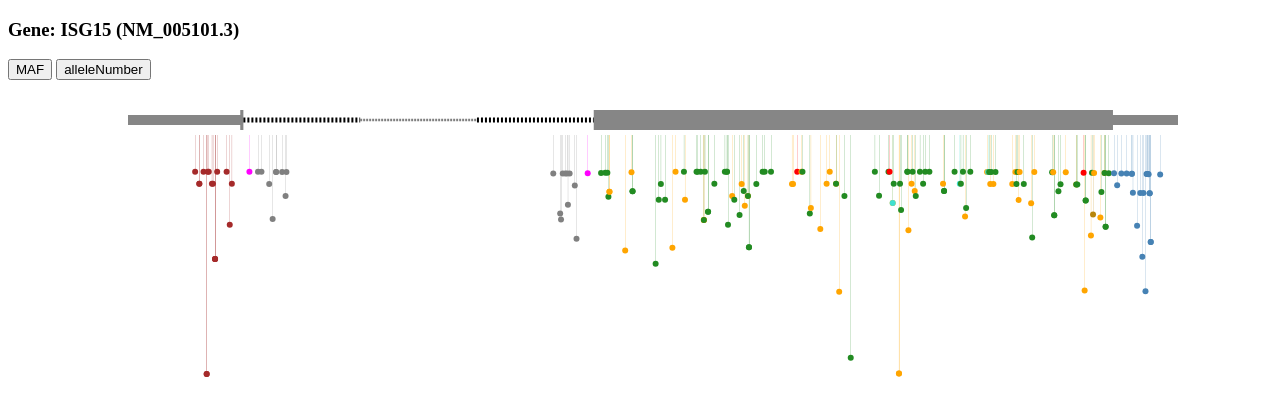
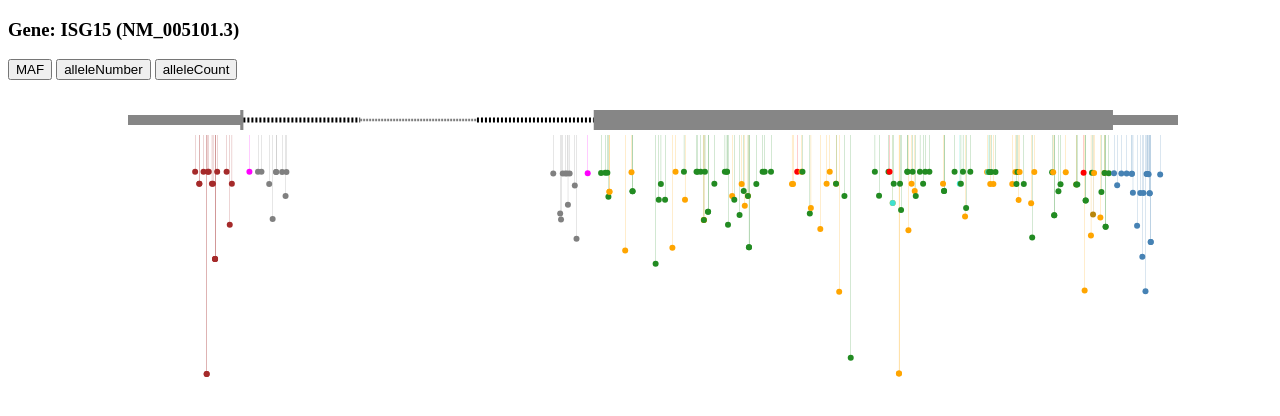
Before and after one commit to justanothercsguy/exome_data_visualization, a Django app: a page that uses exomesite/visualization/templates/visualization/result.html in a window 1280 px wide. Shown: the top 416 px of the page. Run offline with Django 3.2, Linux system fonts and the light colour scheme; data comes from the database, SQL or seed files in the repository; some libraries are stand-ins or nearby versions.

Commit message:
Added button alleleCount which changes chart to display alleleCount of each variant as the y axis variable.
Added alleleCount y-axis variable to getYAxisScale() and getYAxisVariableFromMap() functions in static/visualization/js/chart.js. Now the buttons on result.html change change chart display to three different y-axis variables: allele frequency (MAF), allele number, and allele count.

```diff
--- a/exomesite/visualization/static/visualization/js/chart.js
+++ b/exomesite/visualization/static/visualization/js/chart.js
@@ -287,7 +287,6 @@ class ChartController {
         var yAxisScale = 0;
 
         if (yAxisVariableString == 'MAF') {
-          console.log("getYAxisScale(MAF)");
             // Get the exponential level of the minimum value, and set yScaleMin to 1 * 10^(exponent)
             // So if min = 2.05 * 10^(-6), then yScaleMin = 1 * 10^(-6)
             // Default y axis variable is allele frequency
@@ -300,11 +299,18 @@ class ChartController {
                 .range([ 0, height ]);
         }
         else if (yAxisVariableString == 'alleleNumber') {
-          console.log("getYAxisScale(alleleNumber)");
             yScaleMin = d3.min(variantData, function(d) { return d.allelenumber; });
             yScaleMax = d3.max(variantData, function(d) { return d.allelenumber; });
 
             yAxisScale = d3.scaleLinear()
+                .domain([ yScaleMin, yScaleMax ])
+                .range([ 0, height ]);
+        }
+        else if (yAxisVariableString == 'alleleCount') {
+            yScaleMin = d3.min(variantData, function(d) { return d.allelecount; });
+            yScaleMax = d3.max(variantData, function(d) { return d.allelecount; });
+
+            yAxisScale = d3.scaleLog()
               .domain([ yScaleMin, yScaleMax ])
               .range([ 0, height ]);
         }
@@ -324,6 +330,9 @@ function getYAxisVariableFromMap(yAxisVariableString, variantMap, variant) {
     else if (yAxisVariableString == 'alleleNumber') {
         return variantMap[variant.position][0].allelenumber;
     }
+    else if (yAxisVariableString == 'alleleCount') {
+        return variantMap[variant.position][0].allelecount;
+    }
 }
 
 function changeYAxisVariable(variantTransformZoomedOut,
@@ -331,7 +340,6 @@ function changeYAxisVariable(variantTransformZoomedOut,
 
     chartController.setYAxisVariableString(newYAxisVariable);
     console.log("newYAxisVariable");
-    console.log(newYAxisVariable);
     console.log(chartController.yAxisVariableString);
 
     chartController.addVariantsToTransform(variantTransformZoomedOut, tooltip);
--- a/exomesite/visualization/templates/visualization/result.html
+++ b/exomesite/visualization/templates/visualization/result.html
@@ -96,6 +96,10 @@
                 onclick="changeYAxisVariable(variantTransformZoomedOut,
                 zoomedOutChartController, 'alleleNumber', tooltip)">alleleNumber
             </button>
+            <button type="button" class="alleleCount" value="alleleCount"
+                onclick="changeYAxisVariable(variantTransformZoomedOut,
+                zoomedOutChartController, 'alleleCount', tooltip)">alleleCount
+            </button>
         </div>
         <div class="chart-zoomed-out"></div>
         <div class="chart-zoomed-in"></div>
```
Lines whose indentation alone changed are shown as unchanged.
